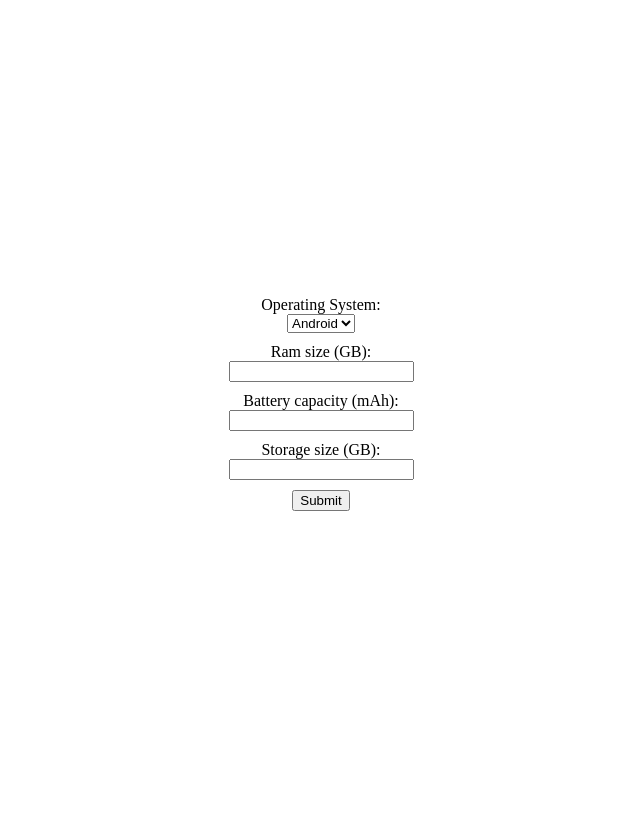
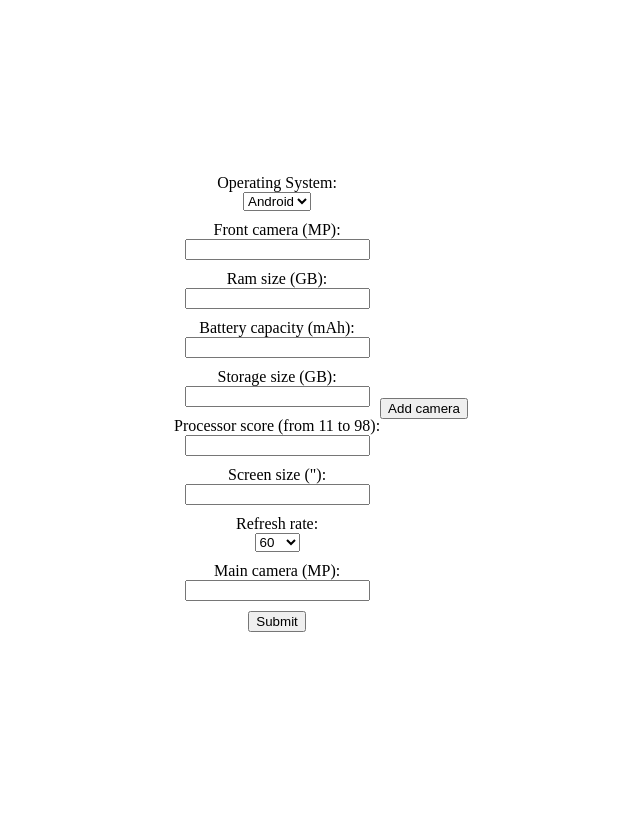
Before and after one commit to Winter-end/Smartphone-pricing, a Flask app: page / in a window 1280 px wide. Shown: the whole page, without its empty margins (319-959 px from the left). Run offline with Flask 3, Linux system fonts and the light colour scheme.

Commit message:
dodanie pól tekstowych i obsługi w aplikacji

```diff
--- a/rest-api/app.py
+++ b/rest-api/app.py
@@ -16,11 +16,25 @@ db_client = MongoClient('localhost', 27017)
 def index():
     if request.method == 'POST':
         os = request.form.get('os')
+        front_camera = request.form.get('front_camera')
         ram = request.form.get('ram')
         battery = request.form.get('battery')
         storage = request.form.get('storage')
-        # You can now use the form data
-        print(f'OS: {os}, Ram: {ram}, Battery: {battery}, Storage: {storage}')
+        score = request.form.get('score')
+        scree_size = request.form.get('screen_size')
+        refresh_rate = request.form.get('refresh_rate')
+        main_camera = request.form.get('main_camera')
+
+        new_inputs = []
+        num_camera = len(request.form)
+        for i in range(2, num_camera):
+            new_input = request.form.get(f'new-input-{i}')
+            if new_input is not None:
+                new_inputs.append(new_input)
+
+        s = pd.Series([])
+
+        print(f'OS: {os}, Front camera: {front_camera}, Ram: {ram}, Battery: {battery}, Storage: {storage}, Score: {score}, Screen size: {scree_size}, Refresh rate: {refresh_rate}, Main camera: {main_camera}, New Inputs: {new_inputs}')
 
     return render_template('index.html')
 
--- a/rest-api/templates/index.html
+++ b/rest-api/templates/index.html
@@ -2,6 +2,7 @@
 <html>
 <head>
     <title>Smartphone Pricing</title>
+    <script src="https://ajax.googleapis.com/ajax/libs/jquery/3.5.1/jquery.min.js"></script>
 </head>
 <style>
     /* Center the form horizontally */
@@ -19,21 +20,64 @@
     label, input, select {
         margin-bottom: 10px;
     }
+
+    /* Style for the Add button */
+    #add-input {
+        float: left;
+    }
 </style>
 <body>
-    <form method="POST">
+    <form method="POST" id="myForm">
         <label for="os">Operating System:</label><br>
         <select name="os" id="os">
             <option value="android">Android</option>
             <option value="ios">iOS</option>
         </select><br>
+
+        <label for="front_camera">Front camera (MP):</label><br>
+        <input type="text" id="front_camera" name="front_camera"><br>
+
         <label for="ram">Ram size (GB):</label><br>
         <input type="text" id="ram" name="ram"><br>
+
         <label for="battery">Battery capacity (mAh):</label><br>
         <input type="text" id="battery" name="battery"><br>
+
         <label for="storage">Storage size (GB):</label><br>
         <input type="text" id="storage" name="storage"><br>
+
+        <label for="score">Processor score (from 11 to 98):</label><br>
+        <input type="score" id="score" name="score"><br>
+
+        <label for="screen_size">Screen size ("):</label><br>
+        <input type="text" id="screen_size" name="screen_size"><br>
+
+        <label for="refresh_rate">Refresh rate:</label><br>
+        <select name="refresh_rate" id="refresh_rate">
+            <option value=60>60</option>
+            <option value=90>90</option>
+            <option value=120>120</option>
+            <option value=144>144</option>
+        </select><br>
+
+        <label for="main_camera">Main camera (MP):</label><br>
+        <input type="text" id="main_camera" name="main_camera"><br>
+
+        <div id="new-inputs"></div>  <!-- New div for the new inputs -->
         <input type="submit" value="Submit">
     </form>
+    <button id="add-input">Add camera</button>
+    <script>
+    $(document).ready(function(){
+        let inputCount = 1;  // Counter for the new inputs
+
+        $("#add-input").click(function(){
+            inputCount++;
+            var newInput = `<label for="new-input-${inputCount}">${inputCount} Rear camera (MP)</label><br>
+                            <input type="text" id="new-input-${inputCount}" name="new-input-${inputCount}"><br>`;
+            $("#new-inputs").append(newInput);
+        });
+    });
+    </script>
 </body>
 </html>
```
